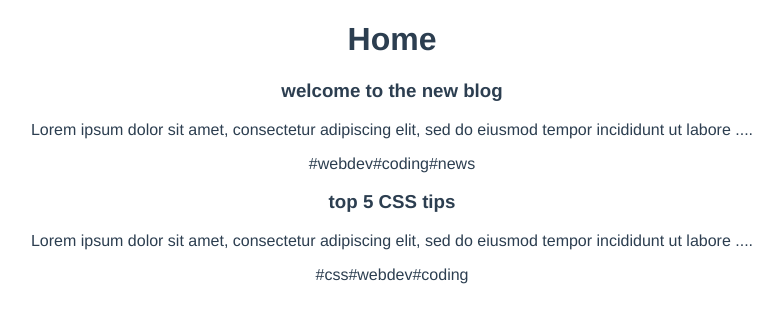
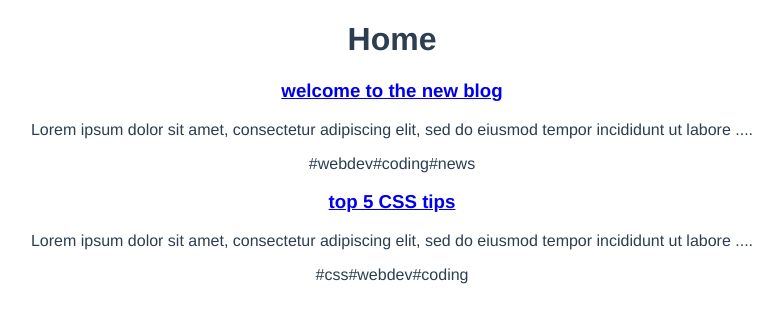
Before and after one commit to NNEUID/preggy-blog, a Vue app: page / in a window 1280 px wide. Shown: the top 322 px of the page, without its empty margins (248-1010 px from the left). Built offline with nearby package versions, Linux system fonts and the light colour scheme; data requests are answered from the project's data file.

Commit message:
dynamically route posts to post details with id

```diff
--- a/src/components/SinglePost.vue
+++ b/src/components/SinglePost.vue
@@ -1,6 +1,8 @@
 <template>
   <div>
-    <h3>{{ post.title }}</h3>
+    <router-link :to="{ name: 'details', params: { id: post.id } }">
+      <h3>{{ post.title }}</h3>
+    </router-link>
     <p>{{ snippet }}</p>
     <span v-for="tag in post.tags" :key="tag">#{{ tag }}</span>
   </div>
```
